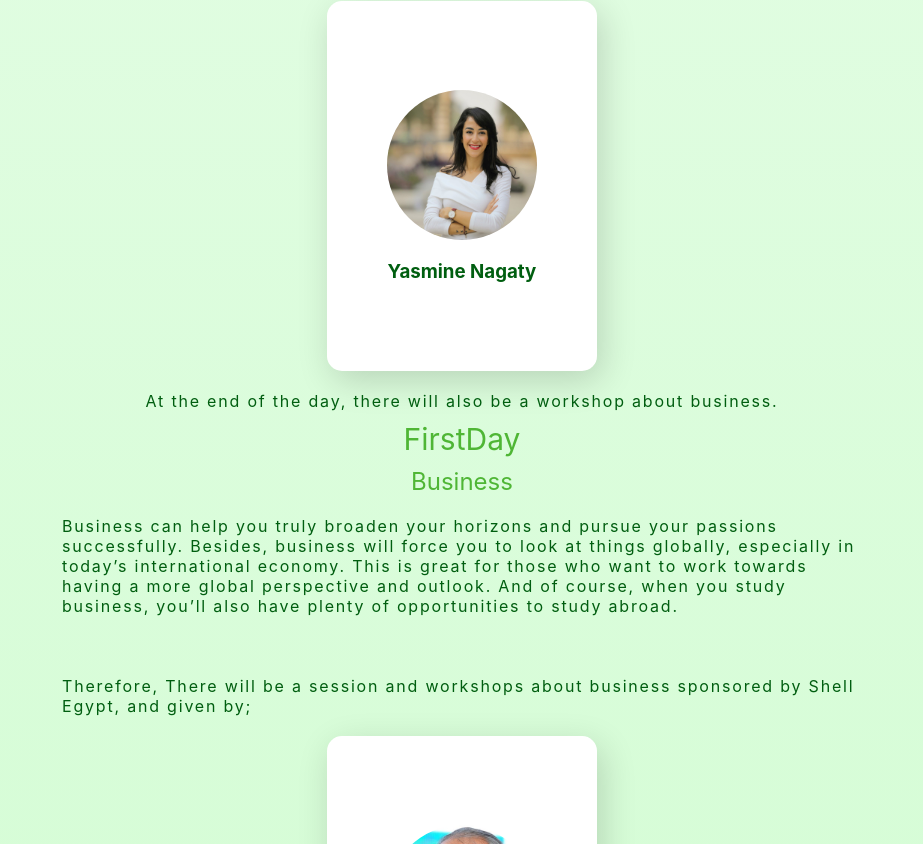
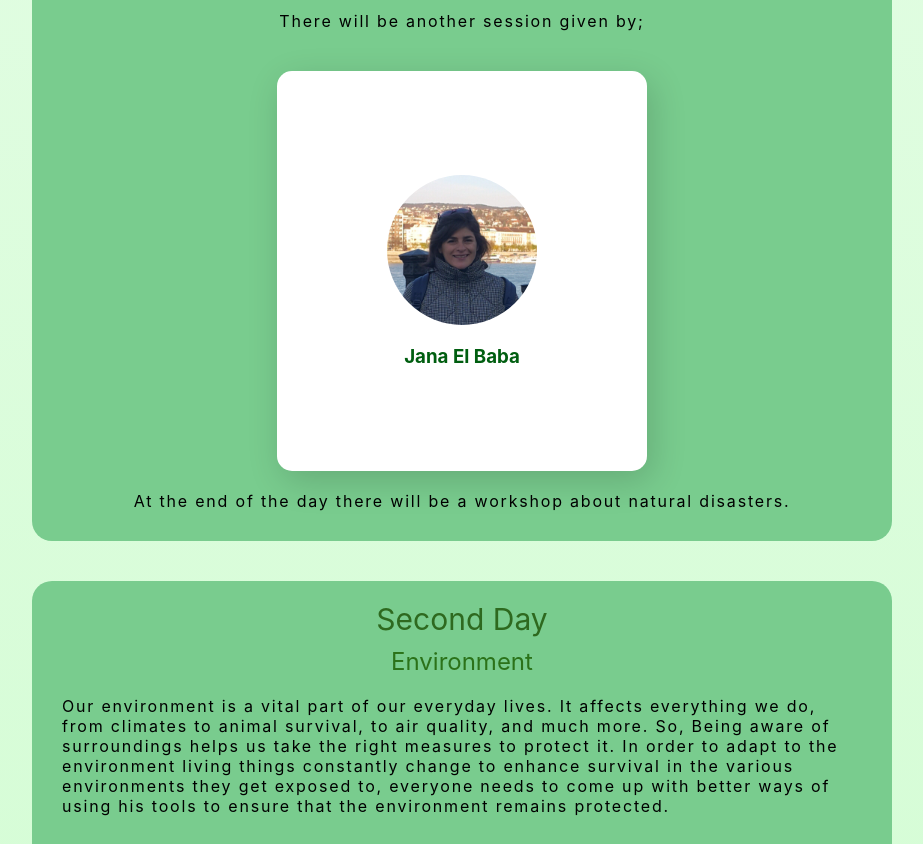
Before and after one commit to AppX-ZC/AppX20, a React (Create React App) app: page / in a window 1280 px wide. Shown: the part 8736-9580 px from the top of the page, without its empty margins (178-1101 px from the left). Built offline with nearby package versions, Linux system fonts and the light colour scheme.

Commit message:
finish summit

```diff
--- a/src/sections/summit/Day.css
+++ b/src/sections/summit/Day.css
@@ -2,12 +2,16 @@
   display: flex;
   flex-direction: column;
   align-items: center;
+  padding: 20px;
+  background-color: rgb(121, 204, 142);
+  border-radius: 20px;
+  margin: 20px;
 }
 
 .day__header {
   font-size: 30px;
   font-weight: 400;
-  color: #4fb635;
+  color: #2e691f;
   padding-bottom: 10px;
   z-index: 2;
 }
@@ -15,7 +19,7 @@
 .day__header2 {
   font-size: 24px;
   font-weight: 400;
-  color: #4fb635;
+  color: #2b7219;
   padding-bottom: 10px;
   z-index: 2;
 }
@@ -23,7 +27,7 @@
 .day__description {
   max-width: 800px;
   text-align: left;
-  color: #005e10;
+  color: #000000;
   letter-spacing: 1.8px;
   z-index: 2;
   padding: 10px;
--- a/src/sections/summit/Session.css
+++ b/src/sections/summit/Session.css
@@ -5,10 +5,10 @@
   justify-content: center;
   background-color: #fff;
   box-shadow: 5px 10px 35px #00000029;
-  min-height: 350px;
+  min-height: 380px;
   padding: 10px;
   max-width: 350px;
-  min-width: 250px;
+  min-width: 350px;
   border-radius: 15px;
   color: #005e10;
   margin: 10px;
--- a/src/sections/summit/Summit.js
+++ b/src/sections/summit/Summit.js
@@ -4,7 +4,7 @@ import "./Summit.css";
 
 const days = {
   day1: {
-    dayName: "FirstDay",
+    dayName: "First Day",
     dayTitle: "Business",
     dayDescription:
       "Business can help you truly broaden your horizons and pursue your passions successfully. Besides, business will force you to look at things globally, especially in today’s international economy. This is great for those who want to work towards having a more global perspective and outlook. And of course, when you study business, you’ll also have plenty of opportunities to study abroad.",
@@ -21,6 +21,31 @@ const days = {
     },
     secondSession: {
       beforeSession: "There will be another session given by;",
+      instructorImage: "images/sessions/Jana Elbaba.jpg",
+      instructorName: "Jana El Baba",
+      aboutInstructor:
+        "(Programme Specialist for Social and Human Sciences at the United Nations Educational, Scientific and Cultural Organization (UNESCO) – Regional Office in Cairo. She is responsible for a number of regional and national programmes in the area of youth civic engagement and capacity-development, inter-cultural dialogue, prevention of violent extremism, inclusive urban development, gender empowerment, sport for sustainable development, bioethics and the ethics of science and technology in the Arab region.)",
+      linkedIn: "https://www.linkedin.com/in/jana-el-baba-039694ab/",
+    },
+    moreInfo:
+      "At the end of the day there will be a workshop about natural disasters.",
+  },
+  day2: {
+    dayName: "Second Day",
+    dayTitle: "Environment",
+    dayDescription:
+      "Our environment is a vital part of our everyday lives. It affects everything we do, from climates to animal survival, to air quality, and much more. So, Being aware of surroundings helps us take the right measures to protect it. In order to adapt to the environment living things constantly change to enhance survival in the various environments they get exposed to, everyone needs to come up with better ways of using his tools to ensure that the environment remains protected.",
+    firstSession: {
+      beforeSession:
+        "Therefore, There will be a session about Environment sponsored by Greenish Egypt, and given by;",
+      instructorImage: "images/sessions/Shady Khalil.jpg",
+      instructorName: "Mr.Shady Khalil",
+      aboutInstructor:
+        " (Managing partner of Greenish Egypt. He was the project manager for a project that collectively compiled street performances with residences of 8 villages around Minya, Upper Egypt. He was project Coordinator, workshop facilitator, and storyteller at BuSSy that performs arts projects/movements that document and gives voice to censored untold stories about gender in different communities in Egypt.)",
+      linkedIn: "https://www.linkedin.com/in/shadyakhalil/",
+    },
+    secondSession: {
+      beforeSession: "There will be another session given by;",
       instructorImage: "images/sessions/Yasmeen Nagaty.jpg",
       instructorName: "Yasmine Nagaty",
       aboutInstructor:
@@ -32,8 +57,24 @@ const days = {
     moreInfo:
       "At the end of the day, there will also be a workshop about business.",
   },
-  day2: {},
-  day3: {},
+  day3: {
+    dayName: "Third Day",
+    dayTitle: "Technology",
+    dayDescription:
+      "Society has been dramatically changed with the evolution of technology. Before the advent of modern day technology, life was burdensome and everyday tasks consumed too much of our time. Tremendous opportunities are being provided by technologies which play an important role in human life. The access to education, medicine, industry, transportation has been simplified due to modern day technology. Due to the convenience and efficiency provided by technology, our lives have improved significantly.",
+    firstSession: {
+      beforeSession:
+        "Therefore, There will be a session about technology given by;",
+      instructorImage: "images/sessions/Elsayed Hemayed.jpg",
+      instructorName: "Dr.Elsayed Hemayed",
+      aboutInstructor:
+        "(Professor and Director, Communication and Information Engineering, University of Science and Technology, Zewail City. He has more than 25 years’ experience of research and teaching in the area of computer science and engineering with focus in Computer Vision, Machine Learning, Data Analytics, Software and Data Engineering).",
+      linkedIn: "https://www.linkedin.com/in/elsayed-hemayed-27813a7/",
+    },
+
+    moreInfo:
+      "At the end of the day, There will be also workshops about IOT, Unity, Cyber Security, machine learning, and data science ",
+  },
 };
 
 function Summit() {
@@ -49,8 +90,8 @@ function Summit() {
         various engineering, technology, and scientific fields.
       </p>
       <Day day={days.day1} />
-      <Day day={days.day1} />
-      <Day day={days.day1} />
+      <Day day={days.day2} />
+      <Day day={days.day3} />
     </div>
   );
 }
```
